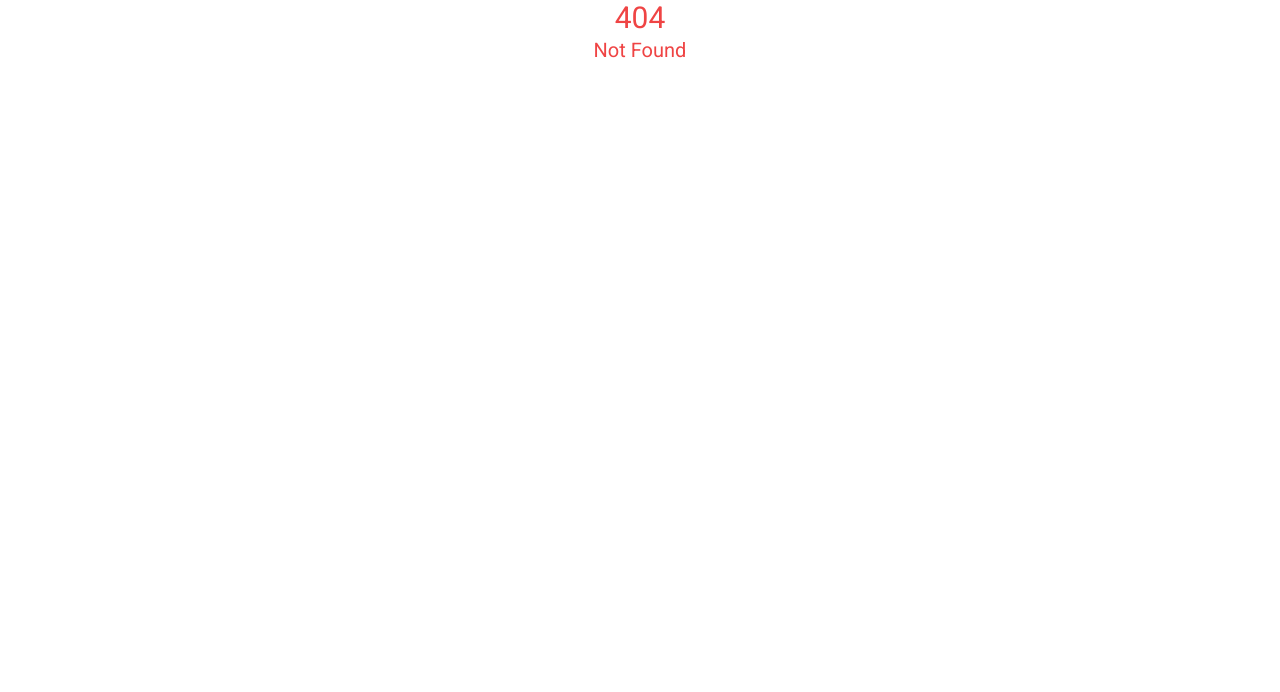
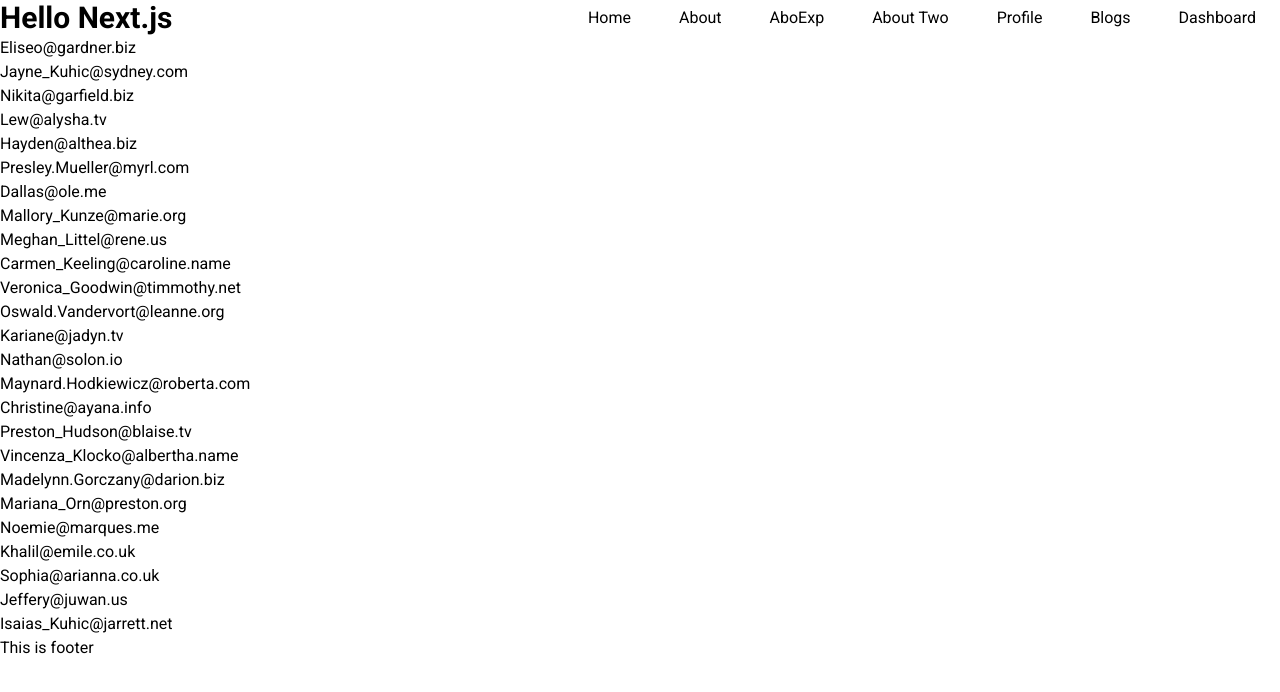
Before and after one commit to mirnatul/hello-next.js, a Next.js app: page /products in a window 1280 px wide. Before the commit this address had no page. Shown: the top 692 px of the page. Built offline with nearby package versions, Linux system fonts and the light colour scheme; data requests are answered from the project's data file.

Commit message:
huge update dynamic data model check hand note

```diff
--- /dev/null
+++ b/src/app/(with-layout)/products/SingleProduct.jsx
@@ -0,0 +1,12 @@
+import Link from 'next/link';
+import React from 'react';
+
+const SingleProduct = ({ product }) => {
+    return (
+        <Link className='block' href={`/products/${product.id}`}>
+            {product.email}
+        </Link>
+    );
+};
+
+export default SingleProduct;
--- /dev/null
+++ b/src/app/(with-layout)/products/[id]/page.jsx
@@ -0,0 +1,15 @@
+import getSingleProduct from '@/utils/getSingleProduct';
+import React from 'react';
+
+const SingleProduct = async ({ params }) => {
+    // console.log(params);
+    const product = await getSingleProduct(params.id);
+    // console.log(product);
+    return (
+        <div>
+            {product.name}
+        </div>
+    );
+};
+
+export default SingleProduct;
--- /dev/null
+++ b/src/app/(with-layout)/products/page.jsx
@@ -0,0 +1,17 @@
+import getAllProducts from '@/utils/getAllProducts';
+import React from 'react';
+import SingleProduct from './SingleProduct';
+
+const Products = async ({ searchParams }) => {
+    const products = await getAllProducts(searchParams.postId);
+    // console.log(products);
+    return (
+        <div>
+            {
+                products.map((product) => <SingleProduct product={product} key={product.id}></SingleProduct>)
+            }
+        </div>
+    );
+};
+
+export default Products;
--- /dev/null
+++ b/src/components/HomePage/Categories.jsx
@@ -0,0 +1,24 @@
+import getAllCategories from '@/utils/getAllCategories';
+// import getAllComments from '@/utils/getAllCategories';
+import React from 'react';
+import SingleCategory from './SingleCategory';
+// import SingleComment from './SingleCategory';
+
+const Categories = async () => {
+    const categories = await getAllCategories();
+    // console.log(comments.length); ok
+    // <SingleComment comment={comment} key={comment.id}></SingleComment>
+    return (
+        <div>
+            <h1>Comments</h1>
+            <div className='container mx-auto'>
+                {
+                    // comments.map((comment) => console.log(comment.id))
+                    categories.map((category) => <SingleCategory category={category} key={category.id}></SingleCategory>)
+                }
+            </div>
+        </div>
+    );
+};
+
+export default Categories;
--- /dev/null
+++ b/src/components/HomePage/SingleCategory.jsx
@@ -0,0 +1,14 @@
+import React from 'react';
+import Link from 'next/link';
+
+const SingleCategory = ({ category }) => {
+    const { id } = category;
+    // console.log(id);
+    return (
+        <Link href={`/products?postId=${id}`}>
+            <h1>{id}</h1>
+        </Link>
+    );
+};
+
+export default SingleCategory;
--- a/src/db.json
+++ b/src/db.json
@@ -1,4 +1,21 @@
 {
+    "categories": [
+        {
+            "id": 1
+        },
+        {
+            "id": 2
+        },
+        {
+            "id": 3
+        },
+        {
+            "id": 4
+        },
+        {
+            "id": 5
+        }
+    ],
     "comments": [
         {
             "postId": 1,
--- /dev/null
+++ b/src/utils/getAllCategories.js
@@ -0,0 +1,10 @@
+import React from 'react';
+
+const getAllCategories = async () => {
+    const res = await fetch("http://localhost:5000/categories", {
+        cache: "force-cache"
+    })
+    return res.json();
+};
+
+export default getAllCategories;
--- /dev/null
+++ b/src/utils/getAllProducts.js
@@ -0,0 +1,14 @@
+import React from 'react';
+
+const getAllProducts = async (categoryId) => {
+    let url = "http://localhost:5000/comments"
+    if (categoryId) {
+        url += `?postId=${categoryId}`
+    }
+    const res = await fetch(url, {
+        cache: "no-cache"
+    })
+    return res.json();
+};
+
+export default getAllProducts;
--- /dev/null
+++ b/src/utils/getSingleProduct.js
@@ -0,0 +1,10 @@
+import React from 'react';
+
+const getSingleProduct = async (id) => {
+    const res = await fetch(`http://localhost:5000/comments/${id}`, {
+        cache: "no-cache"
+    });
+    return res.json();
+};
+
+export default getSingleProduct;
```
Also changed, not shown: src/app/(with-layout)/page.js (+3 -0 lines).
